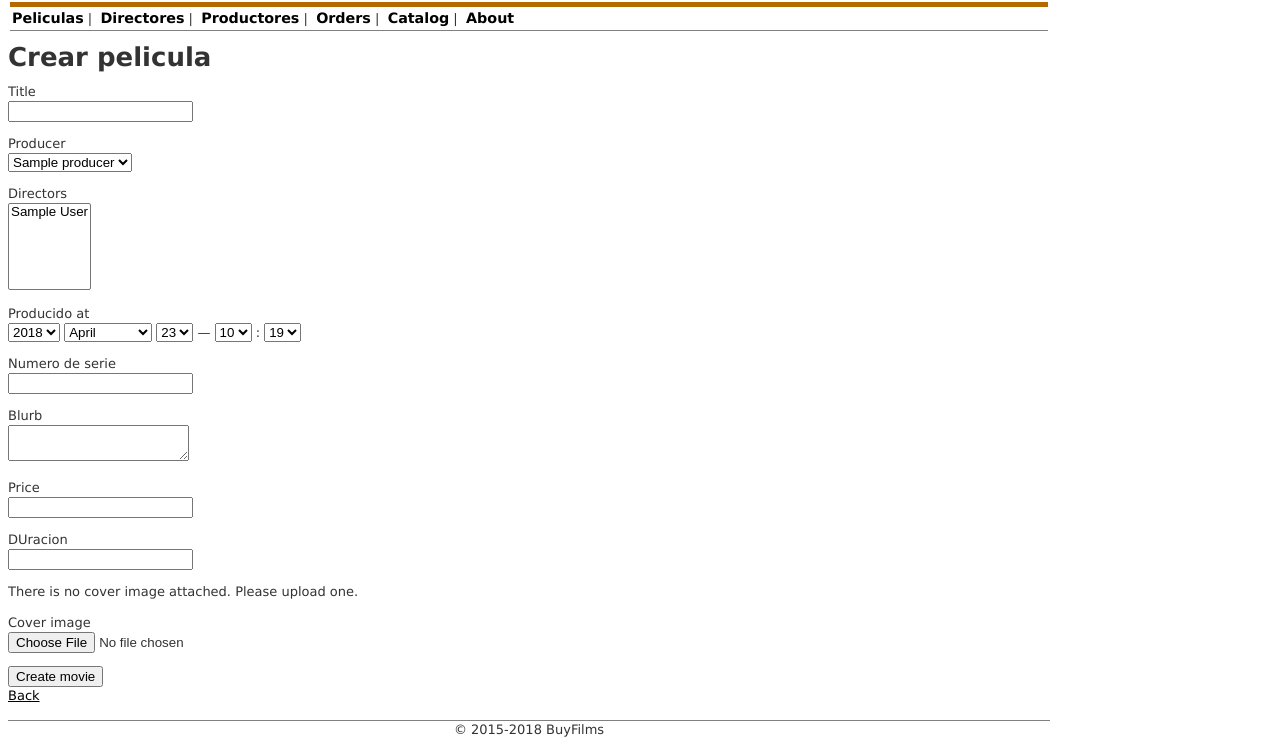
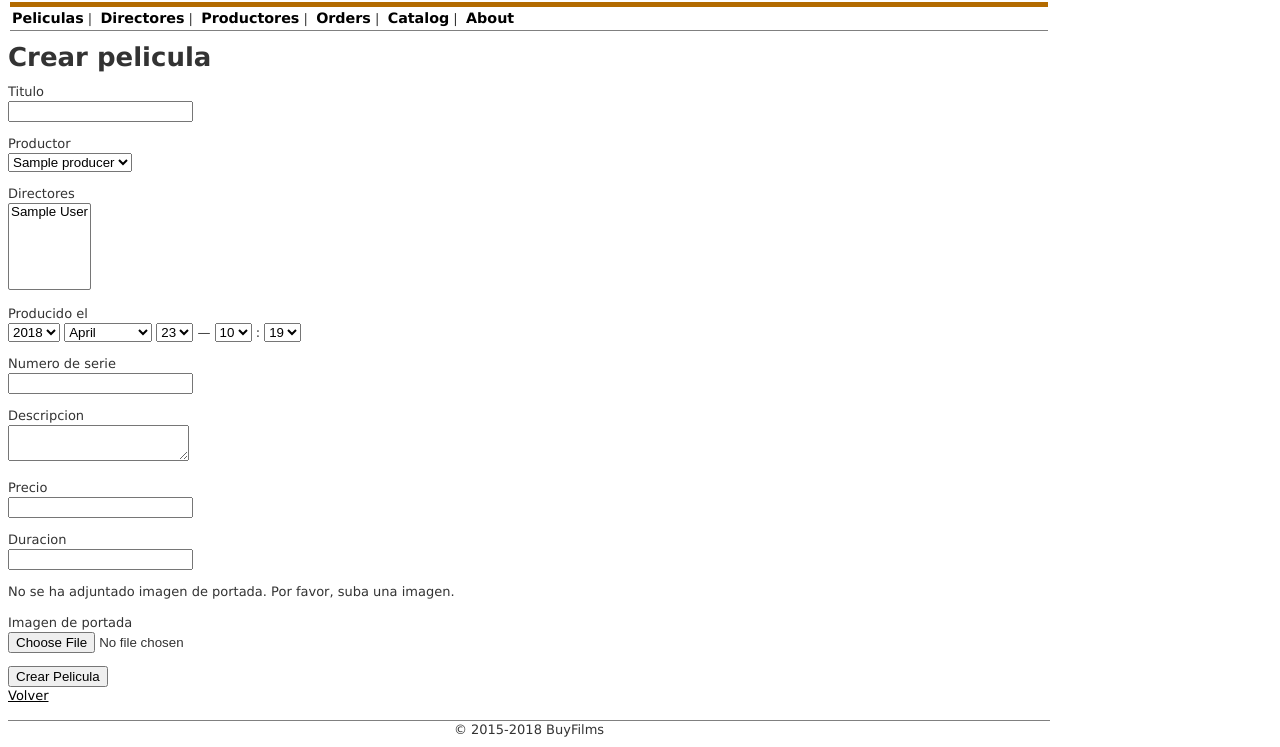
Before and after one commit to patriciouca/eshop2, a Rails app: page /admin/movie/new in a window 1280 px wide. Shown: the part 62-809 px from the top of the page. Run offline with Rails 7, Linux system fonts and the light colour scheme; tables that the repository leaves empty hold one stand-in row (values such as "Sample post"); style sheets or scripts are compiled from the project's sources; parts of the project's set-up code (start-up, migrations or seed data) failed here and were passed over; some libraries are stand-ins or nearby versions.

Commit message:
Add files via upload

```diff
--- a/app/views/admin/movie/_form.html.erb
+++ b/app/views/admin/movie/_form.html.erb
@@ -1,6 +1,6 @@
 <% if @movie.errors.any? %>
   <div id="errorExplanation">
-  <h2><%= pluralize(@movie.errors.count, "error") %> prohibited this movie from being saved:</h2>
+  <h2><%= pluralize(@movie.errors.count, "error") %> prohibido que esta película se guarde:</h2>
     <ul>
       <% @movie.errors.full_messages.each do |msg| %>
         <li><%= msg %></li>
@@ -10,23 +10,23 @@
 <% end %>
 
 <div class="field">
-  <p><label for="movie_title">Title</label><br/>
+  <p><label for="movie_title">Titulo</label><br/>
   <%= text_field 'movie', 'title' %></p>
 </div>
 
 <div class="field">
-  <p><label for="movie_producer">Producer</label><br/>
+  <p><label for="movie_producer">Productor</label><br/>
   <%= collection_select :movie, :producer_id, @producers, :id, :name %></p>
 </div>
 
 <div class="field">
-  <p><label for="movie[director_ids][]">Directors</label><br/>
+  <p><label for="movie[director_ids][]">Directores</label><br/>
   <%= select_tag 'movie[director_ids][]', options_from_collection_for_select(@directors, :id, :name,
       @movie.directors.collect{|director| director.id}), { :multiple => true, :size => 5 } %></p>
 </div>
 
 <div class="field"><p>
-  <label for="movie_produced_at">Producido at</label><br/>
+  <label for="movie_produced_at">Producido el</label><br/>
   <%= datetime_select 'movie', 'produced_at' %></p>
 </div>
 
@@ -36,17 +36,17 @@
 </div>
 
 <div class="field">
-  <p><label for="movie_blurb">Blurb</label><br/>
+  <p><label for="movie_blurb">Descripcion</label><br/>
   <%= text_area 'movie', 'blurb' %></p>
 </div>
 
 <div class="field">
-  <p><label for="movie_price">Price</label><br/>
+  <p><label for="movie_price">Precio</label><br/>
   <%= text_field 'movie', 'price' %></p>
 </div>
 
 <div class="field">
-  <p><label for="movie_length">DUracion</label><br/>
+  <p><label for="movie_length">Duracion</label><br/>
   <%= text_field 'movie', 'length' %></p>
 </div>
 
@@ -54,8 +54,8 @@
   <% if @movie.cover_image.exists? then %>
     <dd><%= image_tag @movie.cover_image.url %></dd>
   <% else %>
-    <p> There is no cover image attached. Please upload one. </p>
+    <p> No se ha adjuntado imagen de portada. Por favor, suba una imagen. </p>
   <% end %>
-  <p><label for="movie_cover_image">Cover image</label><br/>
+  <p><label for="movie_cover_image">Imagen de portada</label><br/>
   <%= file_field 'movie', :cover_image %></p>
 </div>
--- a/app/views/admin/movie/new.html.erb
+++ b/app/views/admin/movie/new.html.erb
@@ -1,6 +1,6 @@
 <%= form_tag "/admin/movie/create?id=#{@movie.id}", :multipart => true do %>
   <%= render :partial => 'form' %>
-  <%= submit_tag 'Create movie' %>
+  <%= submit_tag 'Crear Pelicula' %>
 <% end %>
 
-<%= link_to 'Back', :action => 'index' %>
+<%= link_to 'Volver', :action => 'index' %>
```
Also changed, not shown: app/views/admin/movie/index.html.erb (+5 -6 lines), app/views/admin/movie/show.html.erb (+10 -10 lines).
